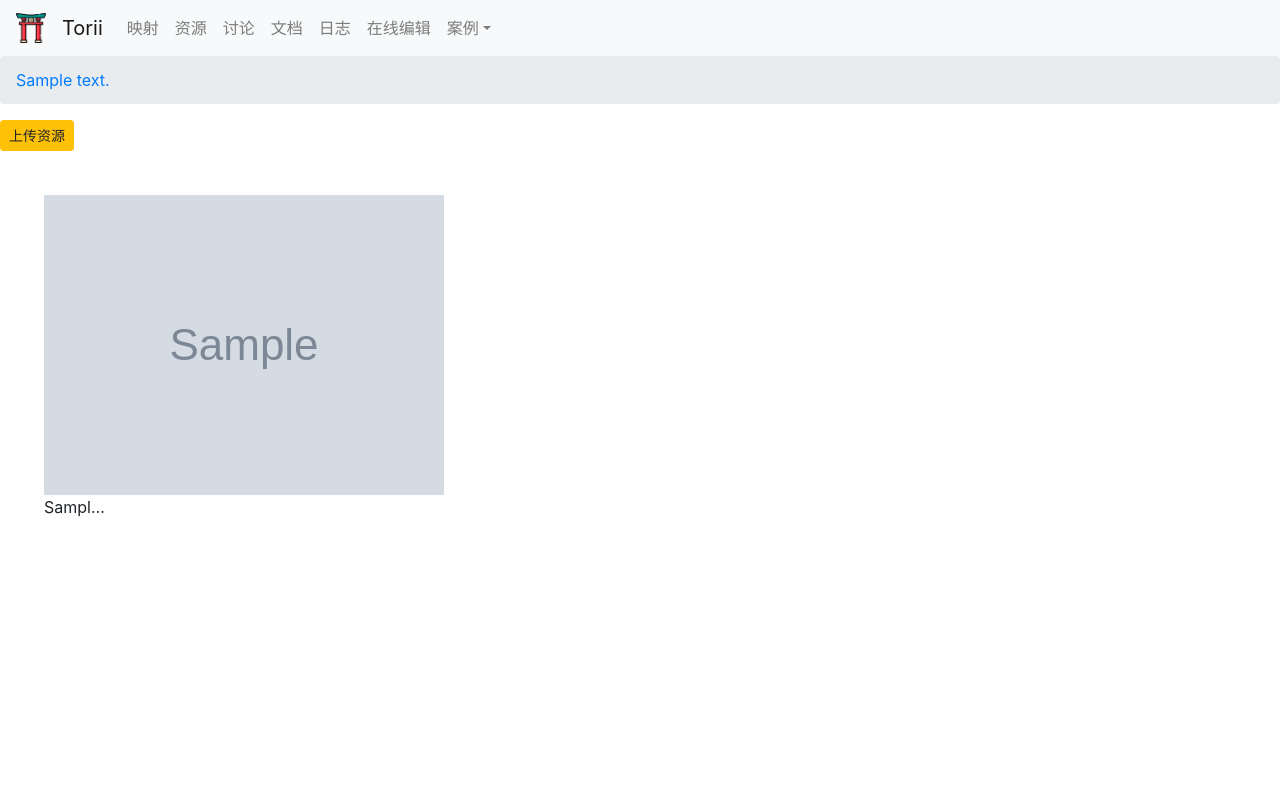
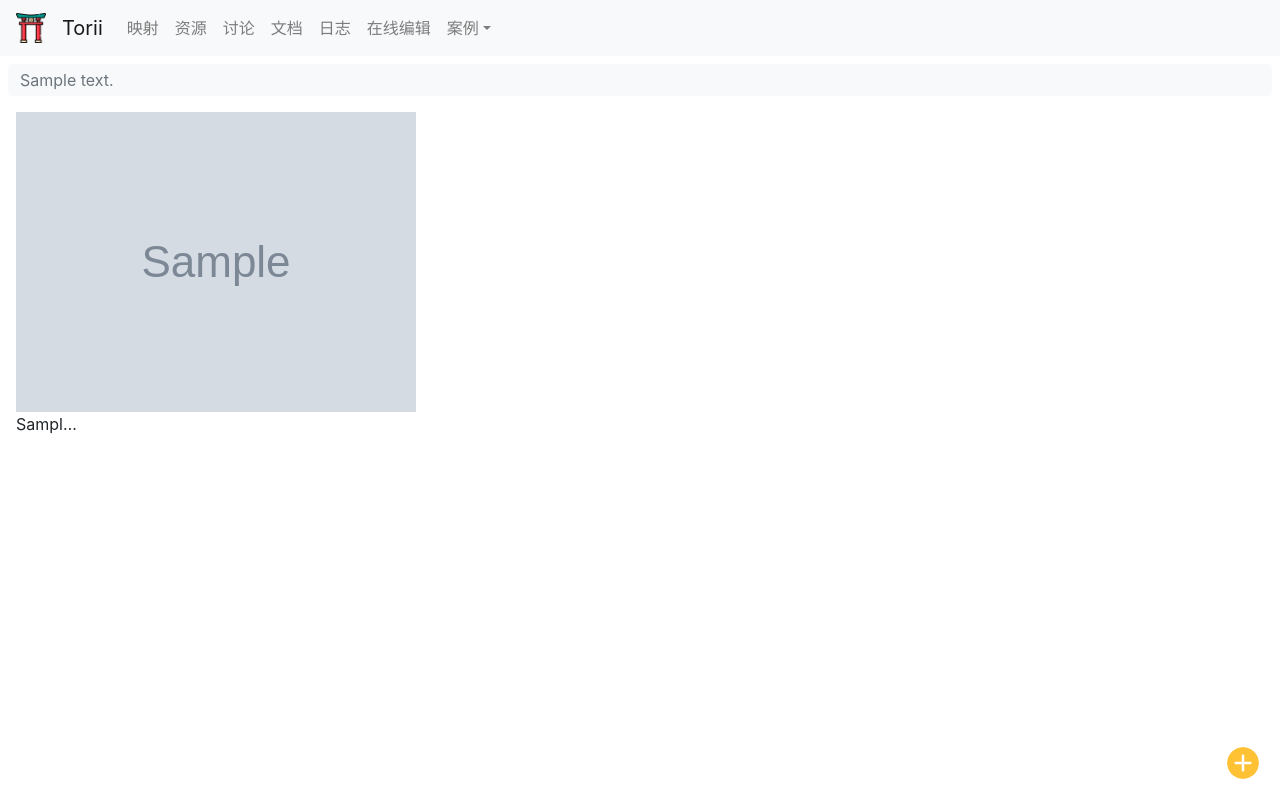
Before and after one commit to bey6/gate, a Node project: template views/assets/index.pug in a window 1280 px wide. Run offline with Node 20 templates, Linux system fonts and the light colour scheme; the template is opened without the code that fills it: most values are stand-ins (such as "Sample title", 1, 10 or a date in 2020); grey boxes marked "Sample" are stand-in pictures.

Commit message:
feat: assets module

```diff
--- a/public/css/assets.css
+++ b/public/css/assets.css
@@ -1,21 +1,21 @@
 .file-list {
   display: flex;
   flex-wrap: wrap;
-  margin: 12px;
-  padding: 12px;
+  margin: 0 8px;
+  padding: 0;
   list-style: none;
 }
 .file-list > li {
   box-sizing: content-box;
   position: relative;
-  margin: 12px;
   padding: 8px;
   width: 64px;
+  height: 100px;
   cursor: pointer;
   border-radius: 5px;
 }
 .file-list > li:hover {
-  background-color: #f1f1f1;
+  background-color: #f8f9fa;
 }
 .file-list > li > p {
   margin: 0;
@@ -24,19 +24,20 @@
   white-space: nowrap;
   text-align: center;
 }
-
 .btn-upload {
+  padding: 0;
+  position: absolute;
+  bottom: 20px;
+  right: 20px;
+  overflow: hidden;
+  border-radius: 50%;
+}
+.btn-upload > *:hover {
+  cursor: pointer;
+}
+#btn-plus {
   position: relative;
-  overflow: hidden;
 }
-
 .btn-upload__input {
-  position: absolute;
-  left: 0;
-  top: 0;
-  width: 100%;
-  height: 100%;
-  filter: alpha(opacity=0);
-  -moz-opacity: 0;
-  opacity: 0;
+  display: none;
 }
--- a/public/js/assets/index.js
+++ b/public/js/assets/index.js
@@ -13,4 +13,7 @@ $(function () {
         if (type === 'folder') window.location = `/assets?path=${pref + path}`
         else $().toast('copied')
     })
+    $('#img-plus').click(() => {
+        $('#btn-input-upload').click()
+    })
 })
--- a/views/assets/_layout.pug
+++ b/views/assets/_layout.pug
@@ -5,18 +5,19 @@ block assets
     script(src="js/assets/index.js" defer="defer")
 
 block content
-    <nav aria-label="breadcrumb">
-        <ol class="breadcrumb">
-            each fold in path
-                li.breadcrumb-item
-                    a(href='/'+fold.path)= fold.text
-            //- <li class="breadcrumb-item"><a href="/assets">assets</a></li>
-            //- <li class="breadcrumb-item"><a href="#"></a></li>
-            //- <li class="breadcrumb-item active" aria-current="page">Data</li>
+    <nav aria-label="breadcrumb" style="margin: 8px">
+        <ol class="breadcrumb" style="padding: 4px 12px;margin:0;background-color:#f8f9fa">
+            each fold, idx in path
+                li.breadcrumb-item(class=path.length-1===idx?'active':'')
+                    case idx
+                        when path.length-1
+                            =fold.text
+                        default
+                            a(href=fold.path)= fold.text
         </ol>
     </nav>
-    <div>
-        <button type="button" class="btn btn-warning btn-sm btn-upload">
-            <input type="file" class="btn-upload__input"/>上传资源
-        </button>
-    </div>
+    <button type="button" class="btn btn-upload">
+        img#img-plus(for="btn-upload", src="img/plus.png", alt="upload", width="32", height="32")
+        <input id="btn-input-upload" type="file" class="btn-upload__input"/>
+
+    </button>
```
Also changed, not shown: public/img/plus.png (added).
